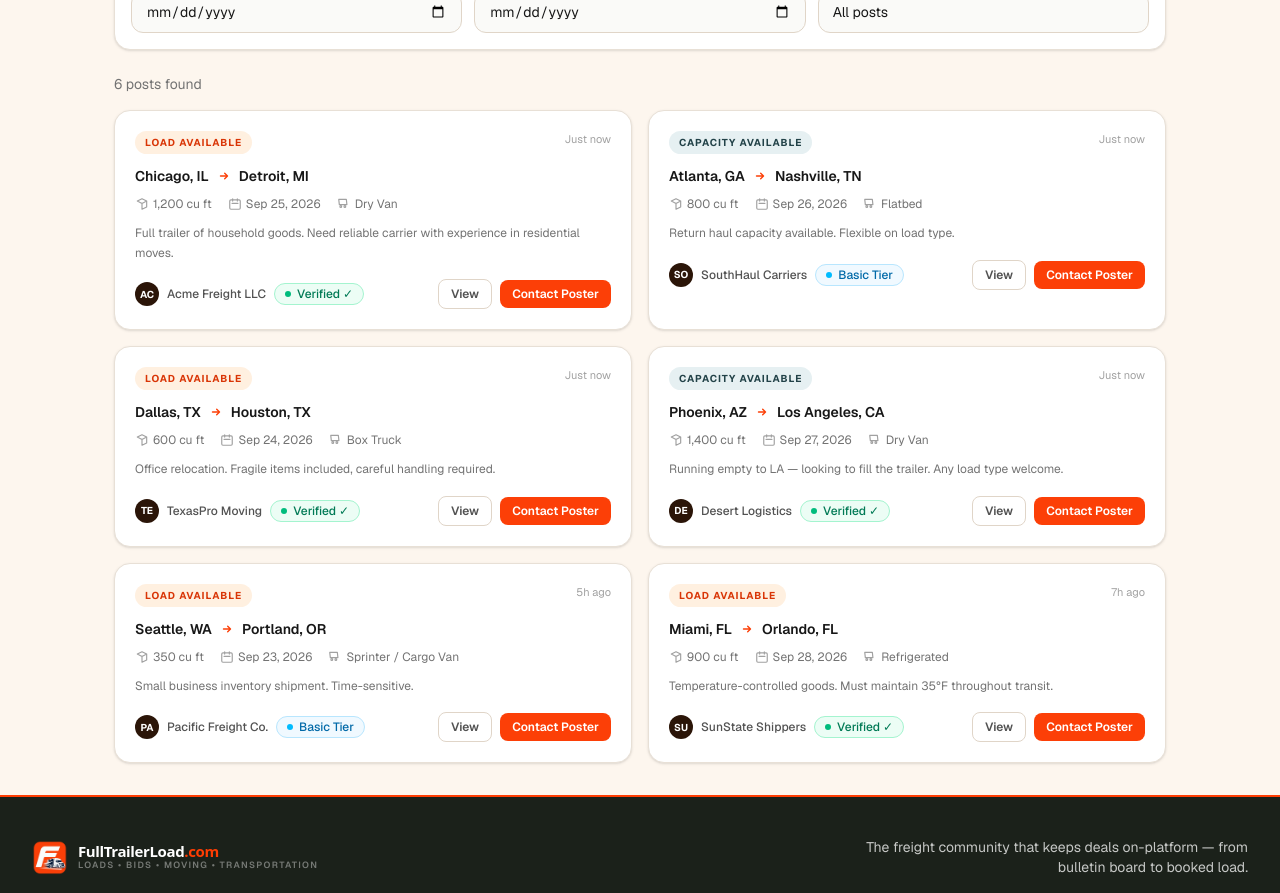
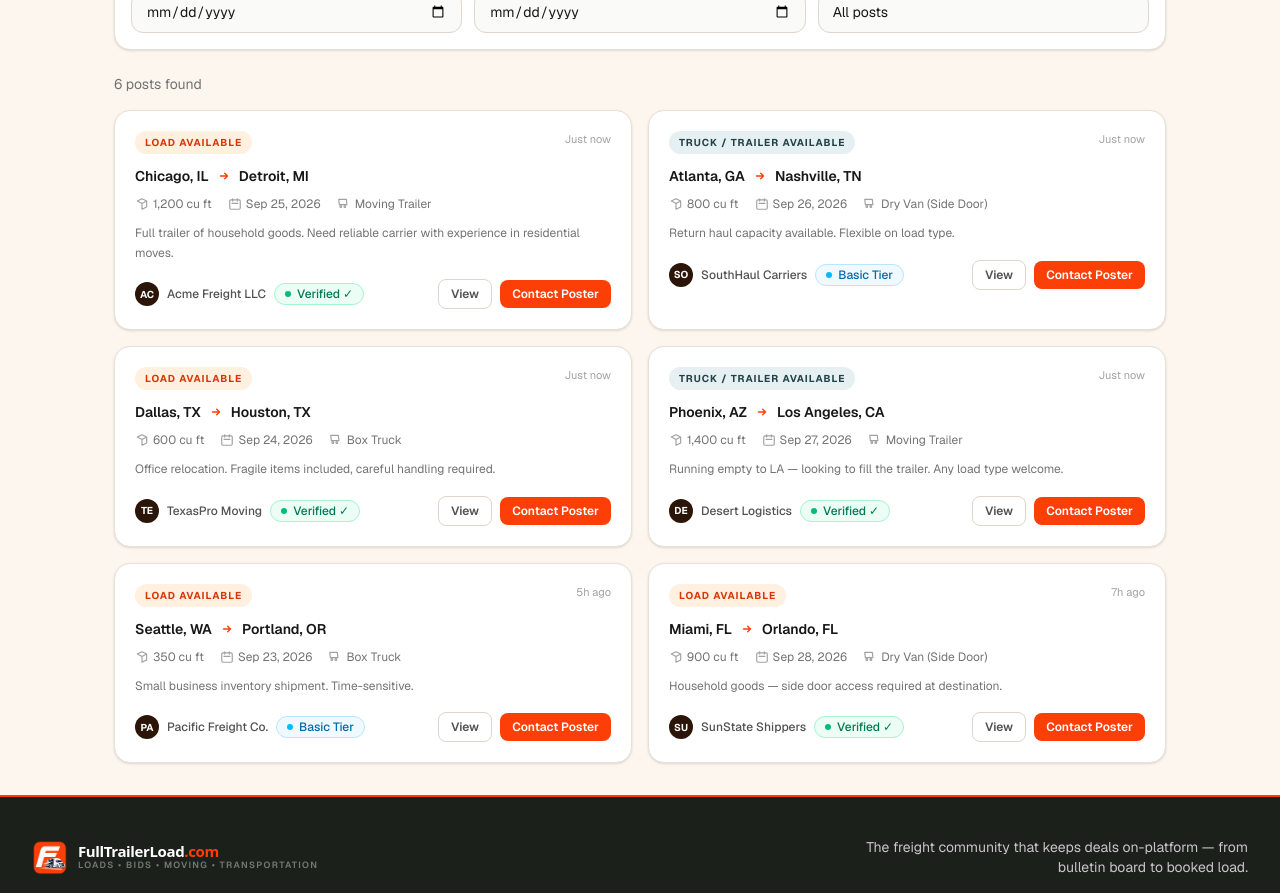
Before and after one commit to Aklabu/NextJS-FullLoadTrailer, a Next.js app: page /board in a window 1280 px wide. Shown: the part 340-1233 px from the top of the page. Built offline with nearby package versions, Linux system fonts and the light colour scheme.

Commit message:
updated bulletin boards

```diff
--- a/src/features/bulletin-board/BoardFeedPage.tsx
+++ b/src/features/bulletin-board/BoardFeedPage.tsx
@@ -10,14 +10,14 @@
 const MOCK_POSTS: BoardPost[] = [
   {
     id: '1', postType: 'load_available', origin: 'Chicago, IL', destination: 'Detroit, MI',
-    equipmentType: 'dry_van', cubicFeet: 1200, pickupDate: '2026-09-25',
+    equipmentType: 'moving_trailer', cubicFeet: 1200, pickupDate: '2026-09-25',
     description: 'Full trailer of household goods. Need reliable carrier with experience in residential moves.',
     postedAt: '2026-09-19T08:30:00Z',
     poster: { id: 'p1', companyName: 'Acme Freight LLC', verificationStatus: 'verified' },
   },
   {
-    id: '2', postType: 'capacity_available', origin: 'Atlanta, GA', destination: 'Nashville, TN',
-    equipmentType: 'flatbed', cubicFeet: 800, pickupDate: '2026-09-26',
+    id: '2', postType: 'truck_trailer_available', origin: 'Atlanta, GA', destination: 'Nashville, TN',
+    equipmentType: 'dry_van_side_door', cubicFeet: 800, pickupDate: '2026-09-26',
     description: 'Return haul capacity available. Flexible on load type.',
     postedAt: '2026-09-19T07:15:00Z',
     poster: { id: 'p2', companyName: 'SouthHaul Carriers', verificationStatus: 'basic' },
@@ -30,23 +30,23 @@
     poster: { id: 'p3', companyName: 'TexasPro Moving', verificationStatus: 'verified' },
   },
   {
-    id: '4', postType: 'capacity_available', origin: 'Phoenix, AZ', destination: 'Los Angeles, CA',
-    equipmentType: 'dry_van', cubicFeet: 1400, pickupDate: '2026-09-27',
+    id: '4', postType: 'truck_trailer_available', origin: 'Phoenix, AZ', destination: 'Los Angeles, CA',
+    equipmentType: 'moving_trailer', cubicFeet: 1400, pickupDate: '2026-09-27',
     description: 'Running empty to LA — looking to fill the trailer. Any load type welcome.',
     postedAt: '2026-09-18T11:45:00Z',
     poster: { id: 'p4', companyName: 'Desert Logistics', verificationStatus: 'verified' },
   },
   {
     id: '5', postType: 'load_available', origin: 'Seattle, WA', destination: 'Portland, OR',
-    equipmentType: 'sprinter', cubicFeet: 350, pickupDate: '2026-09-23',
+    equipmentType: 'box_truck', cubicFeet: 350, pickupDate: '2026-09-23',
     description: 'Small business inventory shipment. Time-sensitive.',
     postedAt: '2026-09-17T09:00:00Z',
     poster: { id: 'p5', companyName: 'Pacific Freight Co.', verificationStatus: 'basic' },
   },
   {
     id: '6', postType: 'load_available', origin: 'Miami, FL', destination: 'Orlando, FL',
-    equipmentType: 'reefer', cubicFeet: 900, pickupDate: '2026-09-28',
-    description: 'Temperature-controlled goods. Must maintain 35°F throughout transit.',
+    equipmentType: 'dry_van_side_door', cubicFeet: 900, pickupDate: '2026-09-28',
+    description: 'Household goods — side door access required at destination.',
     postedAt: '2026-09-17T06:30:00Z',
     poster: { id: 'p6', companyName: 'SunState Shippers', verificationStatus: 'verified' },
   },
@@ -150,7 +150,7 @@
           >
             <option value="all">All posts</option>
             <option value="load_available">Load Available</option>
-            <option value="capacity_available">Capacity Available</option>
+            <option value="truck_trailer_available">Truck / Trailer Available</option>
           </select>
         </div>
       </div>
--- a/src/features/bulletin-board/CreatePostPage.tsx
+++ b/src/features/bulletin-board/CreatePostPage.tsx
@@ -165,7 +165,7 @@
               Post type <span className="text-red-500" aria-hidden="true">*</span>
             </p>
             <div className="grid grid-cols-2 gap-3">
-              {(['load_available', 'capacity_available'] as PostType[]).map((type) => (
+              {(['load_available', 'truck_trailer_available'] as PostType[]).map((type) => (
                 <button
                   key={type}
                   type="button"
--- a/src/features/bulletin-board/PostDetailPage.tsx
+++ b/src/features/bulletin-board/PostDetailPage.tsx
@@ -12,7 +12,7 @@
   postType: 'load_available',
   origin: 'Chicago, IL',
   destination: 'Detroit, MI',
-  equipmentType: 'dry_van',
+  equipmentType: 'moving_trailer',
   cubicFeet: 1200,
   pickupDate: '2026-09-25',
   description: 'Full trailer of household goods. Need a reliable carrier with experience in residential moves. Pickup from a residential address — no loading dock. Standard furniture, boxes, and appliances.',
--- a/src/features/bulletin-board/types.ts
+++ b/src/features/bulletin-board/types.ts
@@ -1,14 +1,10 @@
-export type PostType = 'load_available' | 'capacity_available';
+export type PostType = 'load_available' | 'truck_trailer_available';
 
 export type EquipmentType =
   | 'any'
-  | 'flatbed'
-  | 'dry_van'
-  | 'reefer'
-  | 'step_deck'
-  | 'lowboy'
   | 'box_truck'
-  | 'sprinter';
+  | 'moving_trailer'
+  | 'dry_van_side_door';
 
 export interface BoardPost {
   id: string;
@@ -38,16 +34,12 @@
 
 export const EQUIPMENT_LABELS: Record<EquipmentType, string> = {
   any: 'Any equipment',
-  flatbed: 'Flatbed',
-  dry_van: 'Dry Van',
-  reefer: 'Refrigerated',
-  step_deck: 'Step Deck',
-  lowboy: 'Lowboy',
   box_truck: 'Box Truck',
-  sprinter: 'Sprinter / Cargo Van',
+  moving_trailer: 'Moving Trailer',
+  dry_van_side_door: 'Dry Van (Side Door)',
 };
 
 export const POST_TYPE_LABELS: Record<PostType, string> = {
   load_available: 'Load Available',
-  capacity_available: 'Capacity Available',
+  truck_trailer_available: 'Truck / Trailer Available',
 };
```
